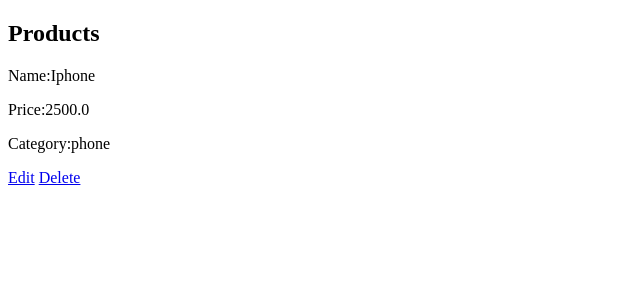
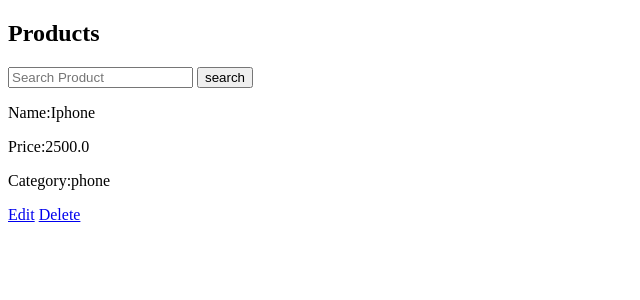
Before and after one commit to NischalBatas/TheHimalayans_ADC10, a Django app: page /products/ in a window 1280 px wide. Shown: the top 300 px of the page, without its empty margins (0-640 px from the left). Run offline with Django 3.2, Linux system fonts and the light colour scheme; data comes from the database, SQL or seed files in the repository.

Commit message:
Search Functionality

```diff
--- a/products/templates/product_index.html
+++ b/products/templates/product_index.html
@@ -10,6 +10,11 @@
     <div>
         <h2>Products</h2>
     </div>
+
+    <form action="" method="GET">
+        <input type="text" name="product_query" placeholder="Search Product">
+        <input type="submit" value="search"/>
+    </form>
     <div>
         {%for product in products%}
             <div>
--- a/products/views.py
+++ b/products/views.py
@@ -4,6 +4,12 @@ from .models import Product
 
 def products_index(request):
     all_products=Product.objects.all()
+
+
+    if 'product_query' in request.GET:
+        query=request.GET["product_query"]
+        all_products=Product.objects.filter(product_name=query)
+
     contex={
         "products":all_products
     }
```
